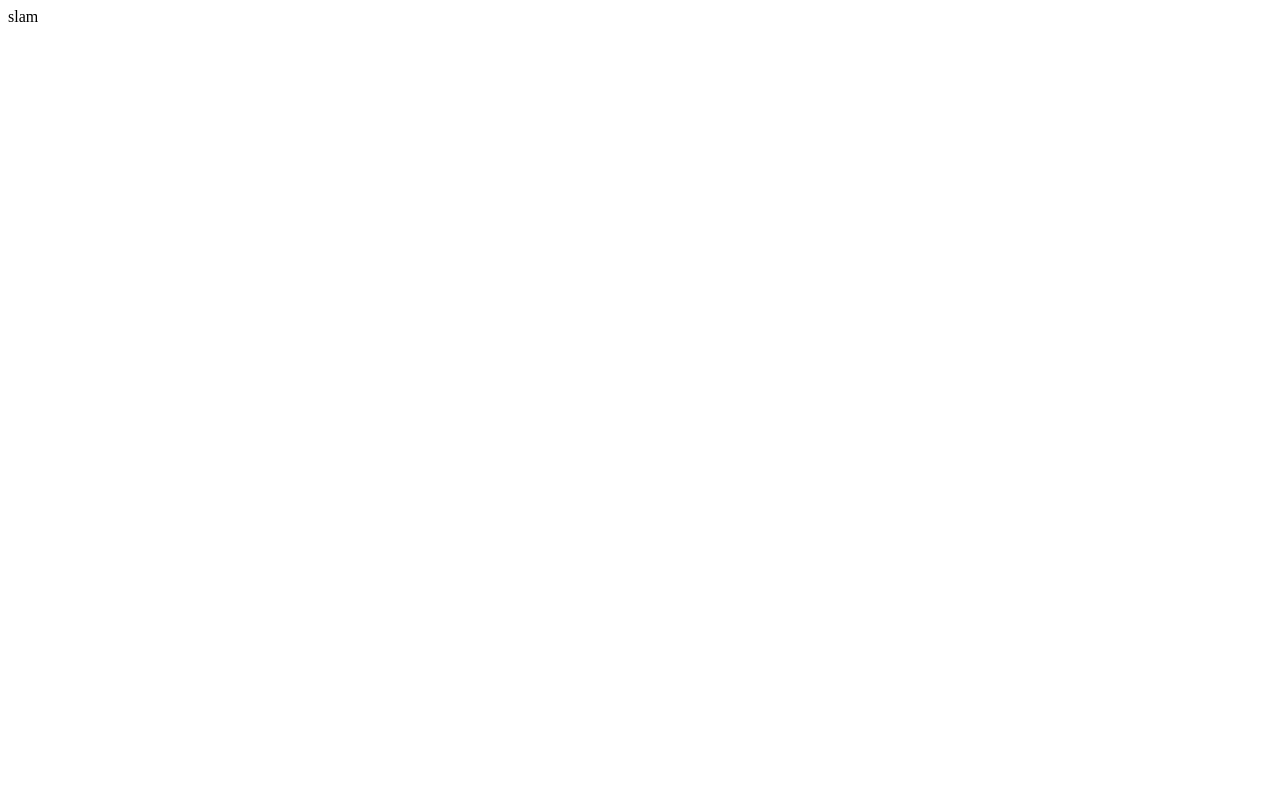
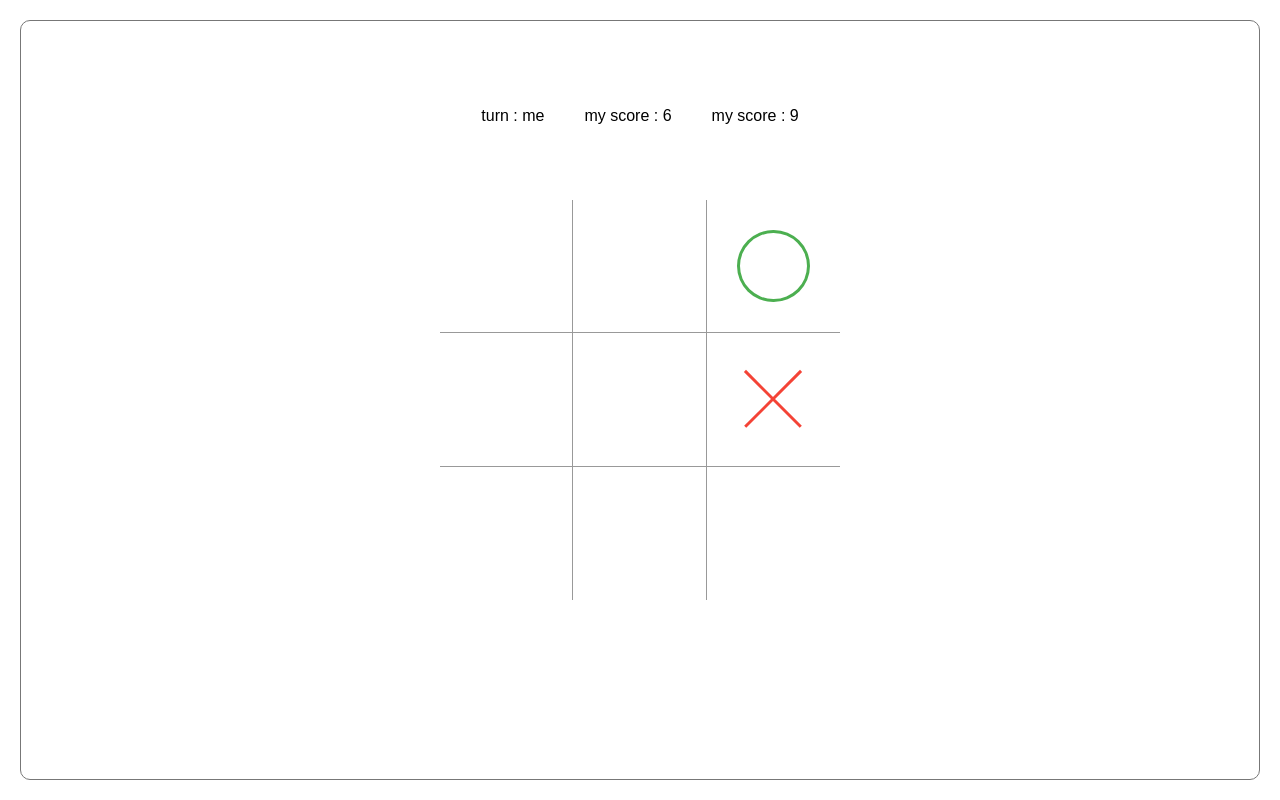
Before and after one commit to alirezakasirzare/vue-doz, a Vue app: page / in a window 1280 px wide. Built offline with nearby package versions, Linux system fonts and the light colour scheme.

Commit message:
add style

```diff
--- a/src/App.vue
+++ b/src/App.vue
@@ -1,4 +1,23 @@
-<template>slam</template>
+<template>
+  <div class="container">
+    <div class="info">
+      <p>turn : me</p>
+      <p>my score : 6</p>
+      <p>my score : 9</p>
+    </div>
+    <div class="game">
+      <div class="item"></div>
+      <div class="item"></div>
+      <div class="item item-me"></div>
+      <div class="item"></div>
+      <div class="item"></div>
+      <div class="item item-enemy"></div>
+      <div class="item"></div>
+      <div class="item"></div>
+      <div class="item"></div>
+    </div>
+  </div>
+</template>
 
 <script>
 export default {
@@ -7,4 +26,121 @@ export default {
 };
 </script>
 
-<style></style>
+<style>
+.container {
+  width: calc(100vw - 40px);
+  height: calc(100vh - 40px);
+  margin: 20px;
+  border: 1px solid #777;
+  border-radius: 10px;
+  display: flex;
+  justify-content: center;
+  align-items: center;
+  position: relative;
+}
+
+.info {
+  position: absolute;
+  top: 10%;
+  left: 50%;
+  transform: translateX(-50%);
+  display: flex;
+  justify-content: center;
+  gap: 40px;
+  font-family: sans-serif;
+  padding: 10px;
+  border-radius: 10px;
+}
+
+.game {
+  width: 400px;
+  height: 400px;
+  display: flex;
+  flex-wrap: wrap;
+}
+.item {
+  width: calc(100% / 3);
+  height: calc(100% / 3);
+  border-right: 1px solid #999;
+  border-bottom: 1px solid #999;
+  display: flex;
+  justify-content: center;
+  align-items: center;
+}
+.item:not(.item-me, .item-enemy):hover {
+  background-color: #eee;
+  cursor: pointer;
+}
+
+.item:nth-child(3n) {
+  border-right: none;
+}
+
+.item:nth-child(n + 7) {
+  border-bottom: none;
+}
+
+.item-me,
+.item-enemy {
+  position: relative;
+}
+
+.item-me::after {
+  content: "";
+  width: 50%;
+  height: 50%;
+  border: 3px solid #4caf50;
+  border-radius: 50%;
+}
+
+.item-enemy::after,
+.item-enemy::before {
+  content: "";
+  position: absolute;
+  left: 50%;
+  top: 50%;
+  width: 3px;
+  height: 60%;
+  background-color: #f44336;
+}
+
+.item-enemy::after {
+  transform: translate(-50%, -50%) rotate(45deg);
+}
+
+.item-enemy::before {
+  transform: translate(-50%, -50%) rotate(-45deg);
+}
+
+/* .item-me::after {
+  width: 50%;
+  height: 50%;
+  border: 3px solid #4caf50;
+  border-radius: 50%;
+}
+
+.item-enemy {
+  width: 50%;
+  height: 50%;
+  position: relative;
+}
+
+.item-enemy::after,
+.item-enemy::before {
+  content: "";
+  position: absolute;
+  left: 50%;
+  top: 50%;
+  width: 3px;
+  height: 100%;
+  background-color: #f44336;
+}
+
+.item-enemy::after {
+  transform: translate(-50%, -50%) rotate(45deg);
+}
+
+.item-enemy::before {
+  transform: translate(-50%, -50%) rotate(-45deg);
+} */
+</style>
--- /dev/null
+++ b/src/assets/style.css
@@ -0,0 +1,5 @@
+* {
+  padding: 0;
+  margin: 0;
+  box-sizing: border-box;
+}
```
Also changed, not shown: src/main.js (+4 -3 lines).
